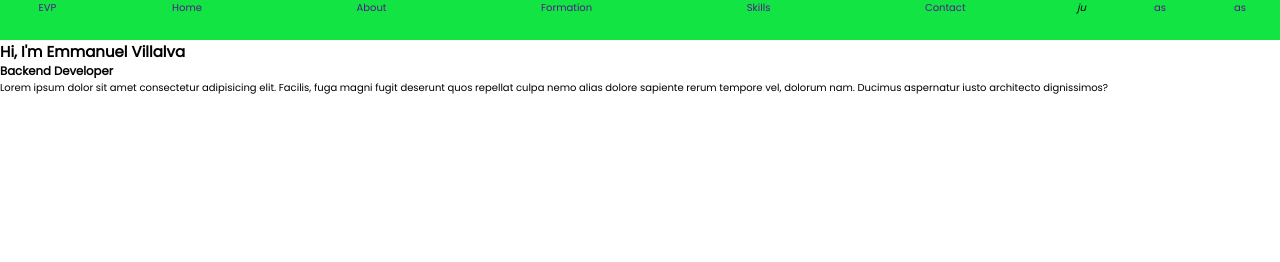
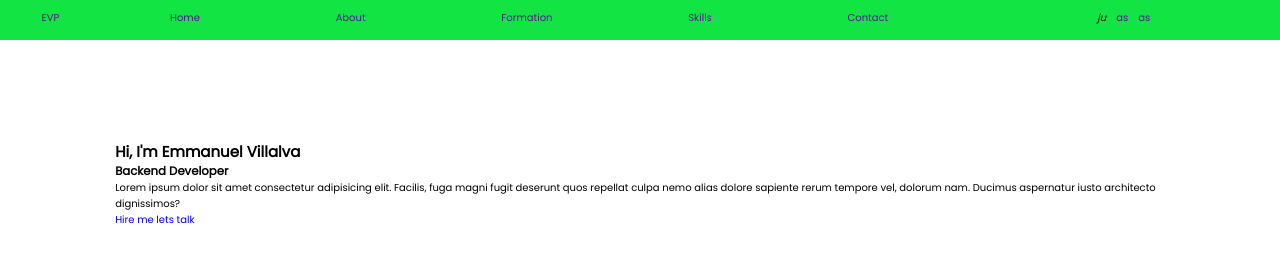
Before and after one commit to Emmanuelvp88/Portfolio.2, a plain HTML site: page index.html in a window 1280 px wide. Drawn offline with Linux system fonts and the light colour scheme.

Commit message:
nos quedamos con flex

```diff
--- a/Stylo.css
+++ b/Stylo.css
@@ -26,35 +26,44 @@ html {
 nav {
     background-color: var(--second-bg-color);
     height: 4em;
-    /* padding: 10px; */
+    padding: 10px;
 }
 
-/* .nav-bar{
+section {
+    min-height: 100vh;
+    padding: 10rem 9% 2rem;
+}
+
+.bar-content {
     display: flex;
     justify-content: space-between;
     width: 95%;
     margin: 0 auto;
 }
-.links-bar{
+
+.links-bar {
     display: flex;
-    justify-content: center;
     justify-content: space-between;
     width: 60%;
 }
-.icons-bar{
+
+.icons-bar {
     display: flex;
     width: 20%;
     justify-content: center;
 }
-.icons-bar>li{
+
+.icons-bar>li {
     margin-left: 10px;
 
-} */
-.nav-bar {
+}
+
+
+/* .bar-content {
     display: grid;
     grid-template-columns: repeat(1, .4fr 4fr 1fr);
     grid-template-rows: auto;
-    /* height: 4em; */
+    height: 4em;
     align-items: center;
     text-align: center;
 }
@@ -67,4 +76,4 @@ nav {
 .icons-bar {
     display: flex;
     justify-content: space-around;
-}
+} */
--- a/index.html
+++ b/index.html
@@ -7,9 +7,8 @@
         <title>Emmanuel</title>
     </head>
     <header>
-        <section>
             <nav>
-                <div class="nav-bar">
+                <div class="bar-content">
                     <div class="logo-bar"><a href="">EVP</a></div>
                     <ul class="links-bar">
                         <li><a href="">Home</a></li>
@@ -25,8 +24,8 @@
                     </ul>
                 </div>
             </nav>
-        </section>
     </header>
+    <body>
         <!-- home section -->
         <section class="home" id="home">
             <div class="home-content">
@@ -35,11 +34,15 @@
                     <h3>Backend Developer</h3>
                 </div>
                 <p>
-                Lorem ipsum dolor sit amet consectetur adipisicing elit. Facilis, fuga magni fugit
-                deserunt quos repellat culpa nemo alias dolore sapiente rerum tempore vel, dolorum
-                nam. Ducimus aspernatur iusto architecto dignissimos?
+                    Lorem ipsum dolor sit amet consectetur adipisicing elit. Facilis, fuga magni
+                    fugit deserunt quos repellat culpa nemo alias dolore sapiente rerum tempore vel,
+                    dolorum nam. Ducimus aspernatur iusto architecto dignissimos?
                 </p>
+                <div class="home-btn">
+                    <a href="#" class="btn"> Hire me</a>
+                    <a href="#" class="btn"> lets talk</a>
+                </div>
             </div>
         </section>
-    <body></body>
+    </body>
 </html>
```
Lines whose indentation alone changed are shown as unchanged.
